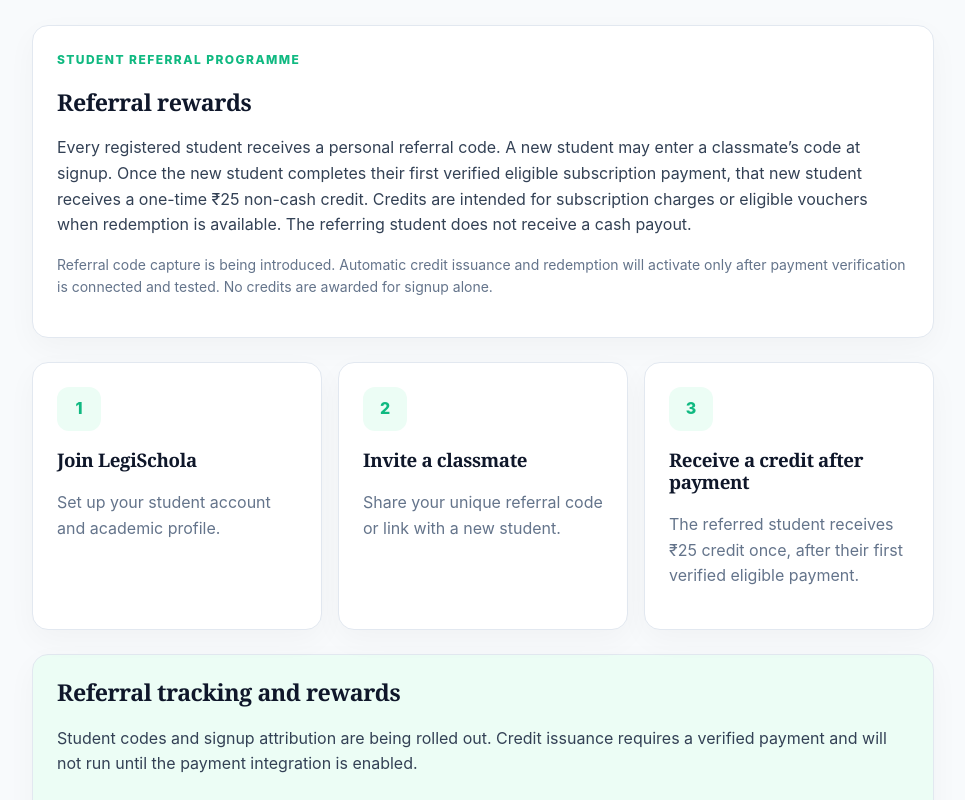
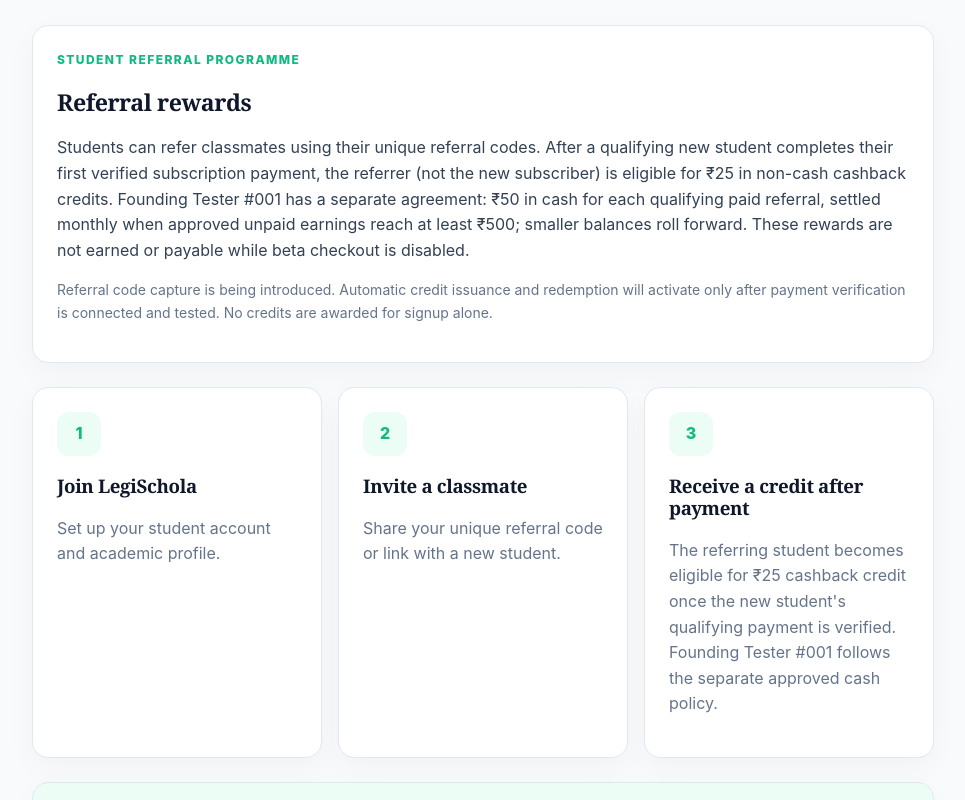
Before and after one commit to XyLyX/legischola, a Next.js app: page /referral in a window 1280 px wide. Shown: the part 420-1220 px from the top of the page, without its empty margins (157-1122 px from the left). Built offline with nearby package versions, Linux system fonts and the light colour scheme; no server answers.

Commit message:
Honor approved founder-tester referral policy while beta payments remain disabled

```diff
--- a/app/referral/page.tsx
+++ b/app/referral/page.tsx
@@ -14,17 +14,17 @@ export default function ReferralPage() {
     <section className="card" style={{marginTop:28}}>
       <div className="eyebrow">Student referral programme</div>
       <h2>Referral rewards</h2>
-      <p>Every registered student receives a personal referral code. A new student may enter a classmate’s code at signup. Once the new student completes their first verified eligible subscription payment, that new student receives a one-time ₹25 non-cash credit. Credits are intended for subscription charges or eligible vouchers when redemption is available. The referring student does not receive a cash payout.</p>
+      <p>Students can refer classmates using their unique referral codes. After a qualifying new student completes their first verified subscription payment, the referrer (not the new subscriber) is eligible for ₹25 in non-cash cashback credits. Founding Tester #001 has a separate agreement: ₹50 in cash for each qualifying paid referral, settled monthly when approved unpaid earnings reach at least ₹500; smaller balances roll forward. These rewards are not earned or payable while beta checkout is disabled.</p>
       <p className="muted" style={{fontSize:14}}>Referral code capture is being introduced. Automatic credit issuance and redemption will activate only after payment verification is connected and tested. No credits are awarded for signup alone.</p>
     </section>
     <div className="feature-grid" style={{marginTop:24,marginBottom:24}}>
       <article className="card"><span className="feature-icon">1</span><h3>Join LegiSchola</h3><p className="muted">Set up your student account and academic profile.</p></article>
       <article className="card"><span className="feature-icon">2</span><h3>Invite a classmate</h3><p className="muted">Share your unique referral code or link with a new student.</p></article>
-      <article className="card"><span className="feature-icon">3</span><h3>Receive a credit after payment</h3><p className="muted">The referred student receives ₹25 credit once, after their first verified eligible payment.</p></article>
+      <article className="card"><span className="feature-icon">3</span><h3>Receive a credit after payment</h3><p className="muted">The referring student becomes eligible for ₹25 cashback credit once the new student's qualifying payment is verified. Founding Tester #001 follows the separate approved cash policy.</p></article>
     </div>
     <div className="card" style={{background:"var(--teal-soft)"}}>
       <h2 style={{marginTop:0}}>Referral tracking and rewards</h2>
-      <p>Student codes and signup attribution are being rolled out. Credit issuance requires a verified payment and will not run until the payment integration is enabled.</p>
+      <p>Student codes and signup attribution are being rolled out. Credit or cash rewards require independently verified qualifying payments and are disabled while beta checkout is excluded. Referral attribution alone does not earn a reward.</p>
       <div className="actions"><Link className="btn btn-primary" href="/onboarding">Join LegiSchola →</Link><Link className="btn btn-secondary" href="/">Back to home</Link></div>
     </div>
   </main>;
```
